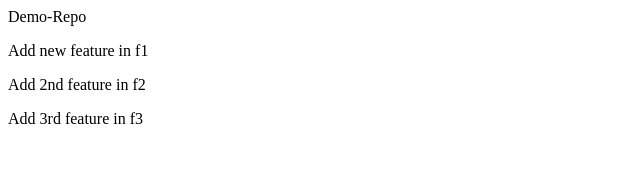
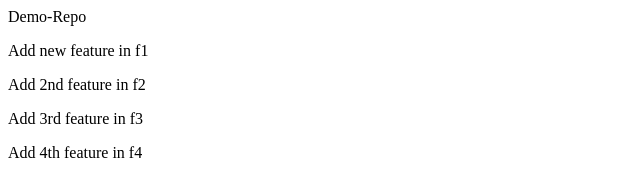
Before and after one commit to ksd-krishnapatnam/Demo-Repo, a plain HTML site: page index.html in a window 1280 px wide. Shown: the whole page, without its empty margins (0-640 px from the left). Drawn offline with Linux system fonts and the light colour scheme.

Commit message:
Final merging

```diff
--- a/index.html
+++ b/index.html
@@ -2,3 +2,4 @@
 <p>Add new feature in f1</p>
 <p>Add 2nd feature in f2</p>
 <p>Add 3rd feature in f3</p>
+<p>Add 4th feature in f4</p>
```
